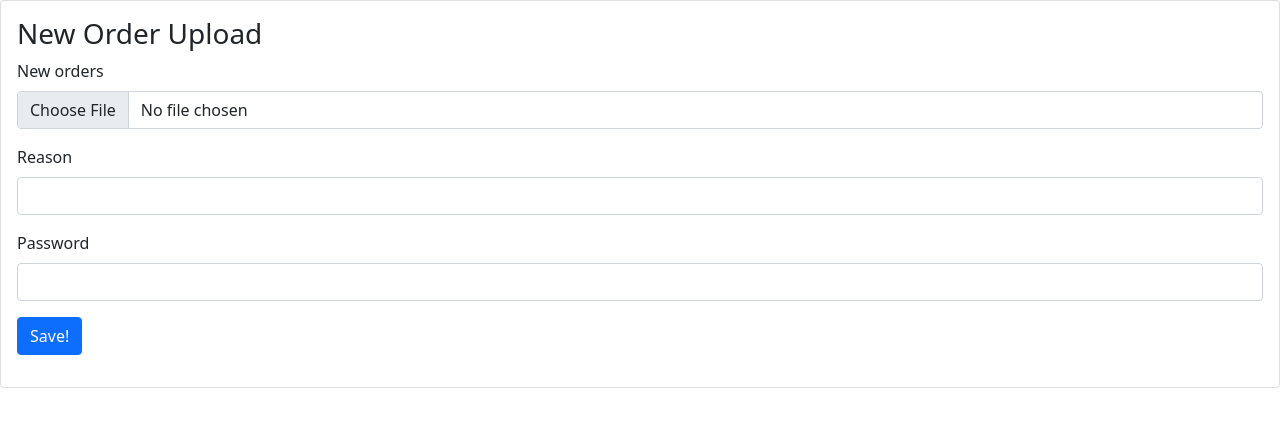
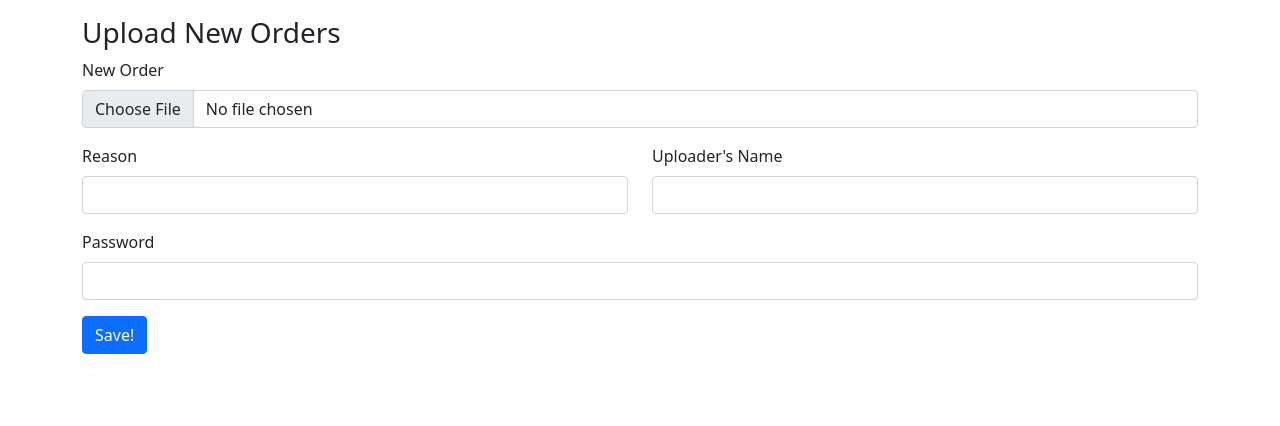
Before and after one commit to sudo-Mystic/CommandCentre-IndiaPlace, a website: page static/update.html in a window 1280 px wide. Drawn offline with nearby package versions, Linux system fonts and the light colour scheme.

Commit message:
Update update.html
cz translated

```diff
--- a/static/update.html
+++ b/static/update.html
@@ -13,26 +13,39 @@
 </head>
 
 <body>
-    <div class="card">
-        <div class="card-body">
-            <h3>New Order Upload</h3>
+    <div class="container-md">
+        <div class="row mt-3">
+            <h3>Upload New Orders</h3>
             <form method="POST" action="/updateorders" enctype="multipart/form-data">
-                <div class="mb-3">
-                    <label for="image" class="form-label">New orders</label>
-                    <input class="form-control" type="file" id="image" name="image" accept="image/png" required>
-                </div>
+        </div>
+        <div class="row">
+            <div class="mb-3">
+                <label for="image" class="form-label">New Order</label>
+                <input class="form-control" type="file" id="image" name="image" accept="image/png" required>
+            </div>
+        </div>
+        <div class="row">
+            <div class="col-6">
                 <div class="mb-3">
                     <label for="reason" class="form-label">Reason</label>
-                    <input type="text" class="form-control" id="reason" name="reason" required>
+                    <input type="text" class="form-control" id="reason" name="reason">
                 </div>
+            </div>
+            <div class="col-6">
+                <div class="mb-3">
+                    <label for="uploader" class="form-label">Uploader's Name</label>
+                    <input type="text" class="form-control" id="uploader" name="uploader">
+                </div>
+            </div>
+        </div>
+        <div class="row">
                 <div class="mb-3">
                     <label for="password" class="form-label">Password</label>
                     <input type="password" class="form-control" id="password" name="password" required>
                 </div>
                 <div class="mb-3">
                     <button type="submit" class="btn btn-primary">Save!</button>
-                </div>
-            </form>
+                </div></form>
         </div>
     </div>
 
```
